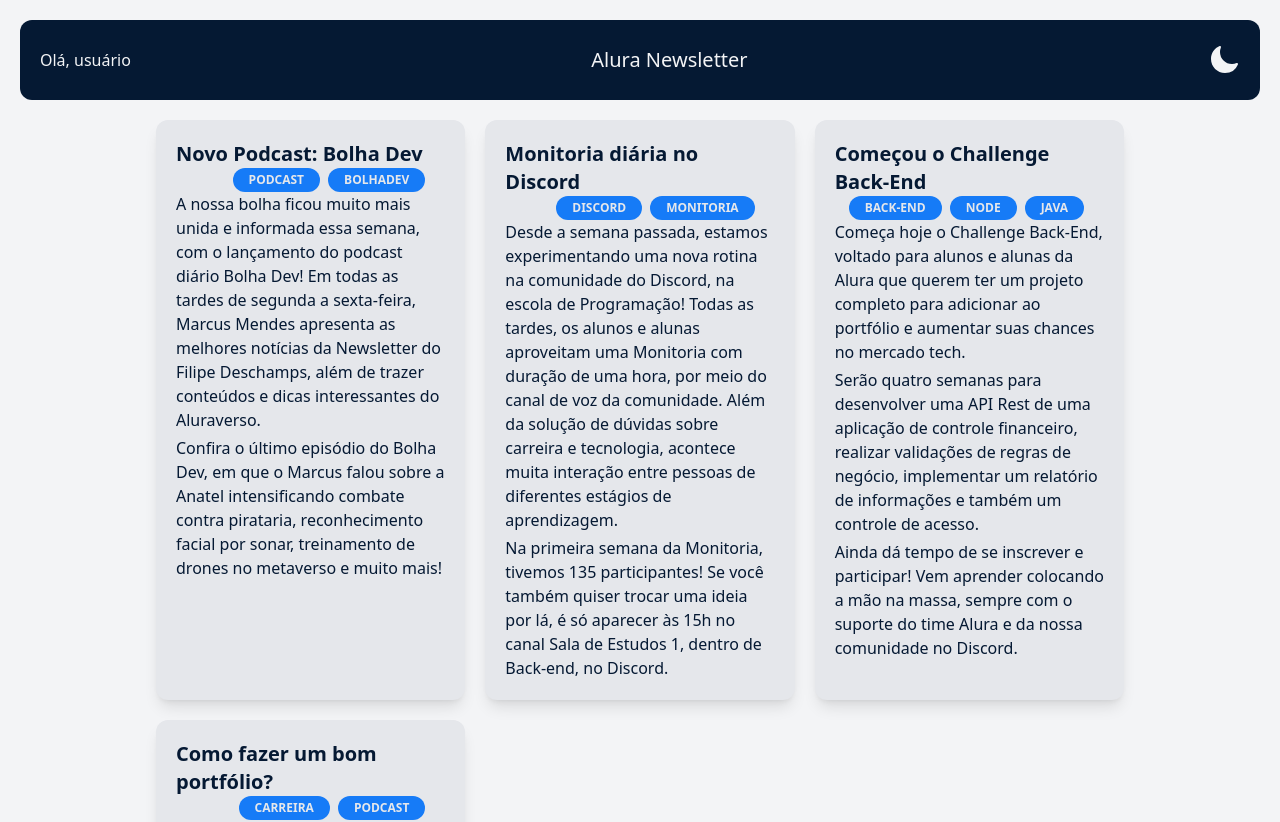
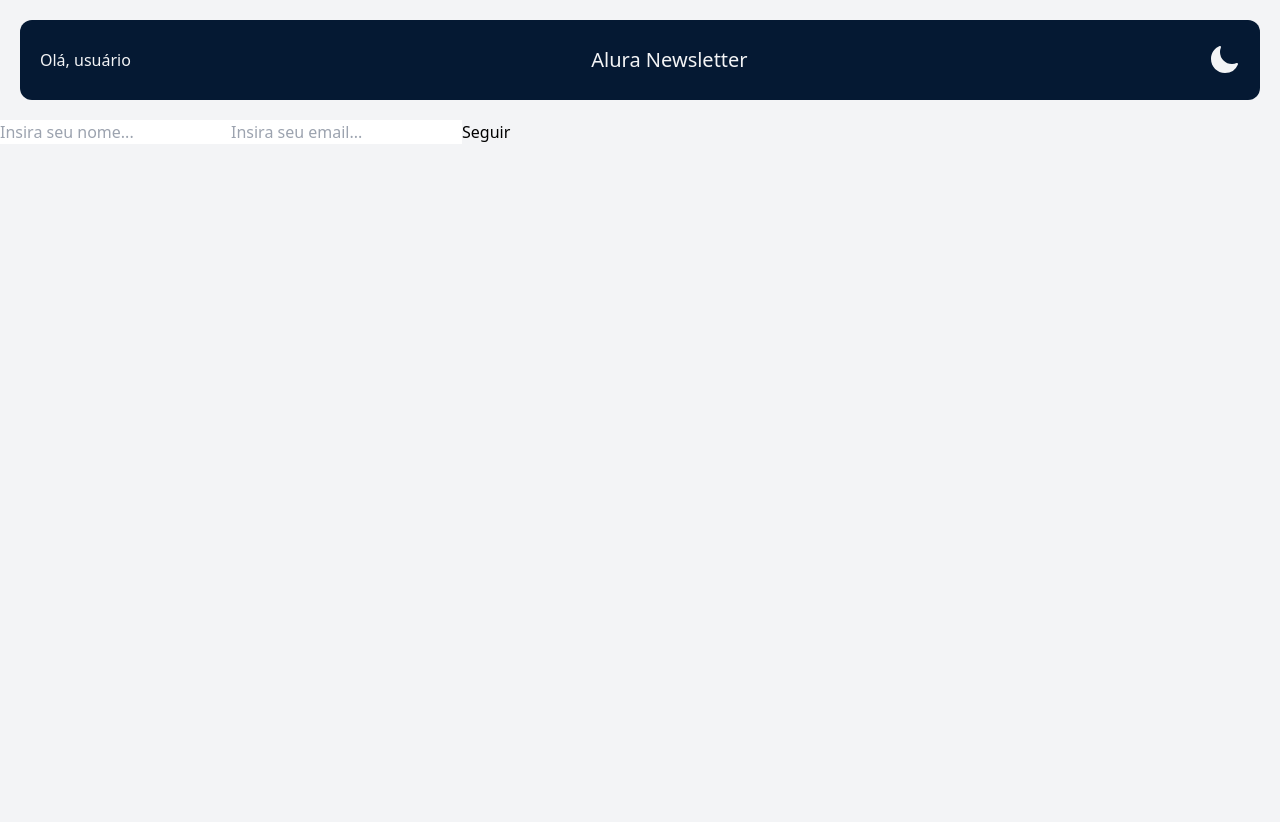
Before and after one commit to AndersonNascimentoAFSN/alura-newsletter-2, a React (Vite) app: page / in a window 1280 px wide. Shown: the top 822 px of the page. After the commit the page ends 800 px from the top, so only its background shows below. Built offline with nearby package versions, Linux system fonts and the light colour scheme.

Commit message:
feat: add form

```diff
--- a/src/App.tsx
+++ b/src/App.tsx
@@ -1,11 +1,29 @@
 import { Header } from "./components/Header/Header";
 import { ArticleList } from "./components/ArticleList/ArticleList";
+import { useState } from "react";
+import { Form } from "./components/Form/Form";
+
+type User = {
+  name: string
+  email: string
+}
 
 export function App() {
+  const [user, setUser] = useState<User>()
+  const hasUser = Boolean(user)
+
+  function handleSubmit({ name, email }: User) {
+    setUser({ name, email })
+  }
+
   return (
     <main>
-      <Header />
-      <ArticleList />
+      <Header name={user?.name}/>
+
+      {hasUser && <ArticleList />}
+
+      {hasUser || <Form onSubmit={handleSubmit} /> }
+
     </main>
   )
 }
--- a/src/components/ArticleList/ArticleList.tsx
+++ b/src/components/ArticleList/ArticleList.tsx
@@ -10,6 +10,7 @@
           { title, tags, text, alt, image }
         ) =>
           <Article
+            key={title}
             alt={alt}
             image={image}
             tags={tags}
--- /dev/null
+++ b/src/components/Form/Form.tsx
@@ -0,0 +1,26 @@
+import { FormEvent, useState } from "react";
+
+type FormProps = {
+  onSubmit: ({ email, name }: { email: string, name: string }) => void
+}
+
+export function Form({ onSubmit }: FormProps) {
+  const [name, setName] = useState<string>('')
+  const [email, setEmail] = useState<string>('')
+
+  const safeSubmit = (event: FormEvent<HTMLFormElement>) => {
+    event.preventDefault();
+    event.stopPropagation();
+
+    onSubmit({ name, email })
+  }
+
+  return (
+    <form onSubmit={safeSubmit}>
+      <input type="text" placeholder="Insira seu nome..." name="name" onChange={(event) => setName(event.target.value)} value={name} />
+      <input type="email" placeholder="Insira seu email..." name="email" onChange={(event) => setEmail(event.target.value)} value={email} />
+
+      <button type="submit">Seguir</button>
+    </form>
+  )
+}
--- a/src/components/Header/Header.tsx
+++ b/src/components/Header/Header.tsx
@@ -1,9 +1,13 @@
 import { ToggleTheme } from '../ToggleTheme/ToggleTheme'
 
-export function Header() {
+type HeaderProps = {
+  name: string | undefined
+}
+
+export function Header({ name }: HeaderProps) {
   return (
     <div className="flex h-20 bg-alura-200 dark:bg-dark-200 justify-between items-center px-5 sm:rounded-xl sm:m-5">
-      <span className="text-gray-100">Olá, usuário</span>
+      <span className="text-gray-100">Olá, {name ?? 'usuário'}</span>
       <h1 className="text-gray-100 text-xl">Alura Newsletter</h1>
       <ToggleTheme />
     </div>
```
